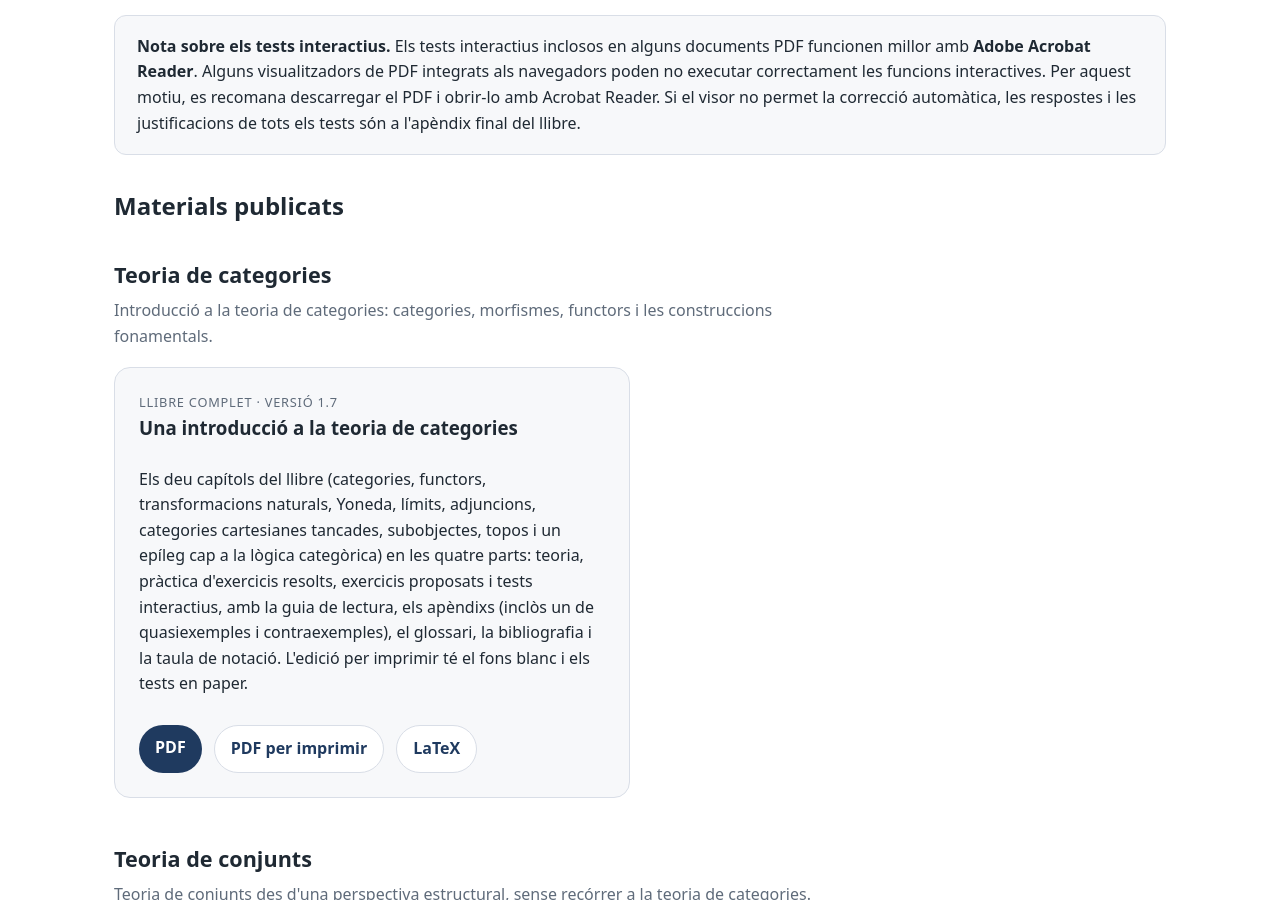
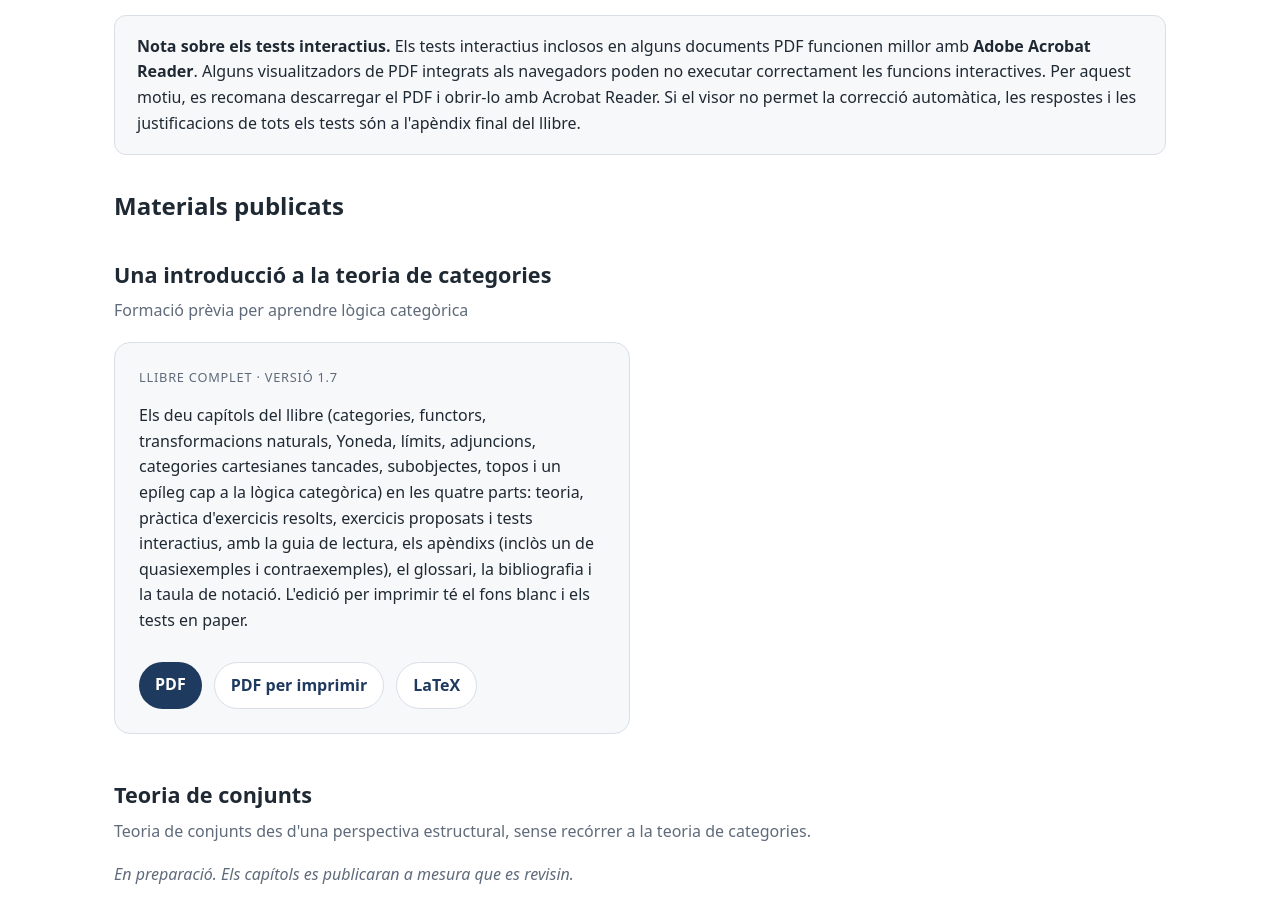
Before and after one commit to maperello/aprendes, a Jekyll site: the page built from logcat/index.html, in a window 1280 px wide and 900 px high, scrolled down 398 px. Built offline with Jekyll 4.4.1, drawn with Linux system fonts in a browser that asks for light colours.

Commit message:
Fitxa web: títol i subtítol a la capçalera, sense repetir-los a la targeta

```diff
--- a/logcat/index.html
+++ b/logcat/index.html
@@ -39,14 +39,13 @@ title: Fonaments i lògica
 
   <div class="material-group">
     <div class="material-group-header">
-      <h3>Teoria de categories</h3>
-      <p>Introducció a la teoria de categories: categories, morfismes, functors i les construccions fonamentals.</p>
+      <h3>Una introducció a la teoria de categories</h3>
+      <p>Formació prèvia per aprendre lògica categòrica</p>
     </div>
 
     <div class="grid">
             <article class="material-card">
         <p class="eyebrow">Llibre complet · versió 1.7</p>
-        <h3>Una introducció a la teoria de categories</h3>
         <p>
           Els deu capítols del llibre (categories, functors, transformacions
           naturals, Yoneda, límits, adjuncions, categories cartesianes tancades,
```
